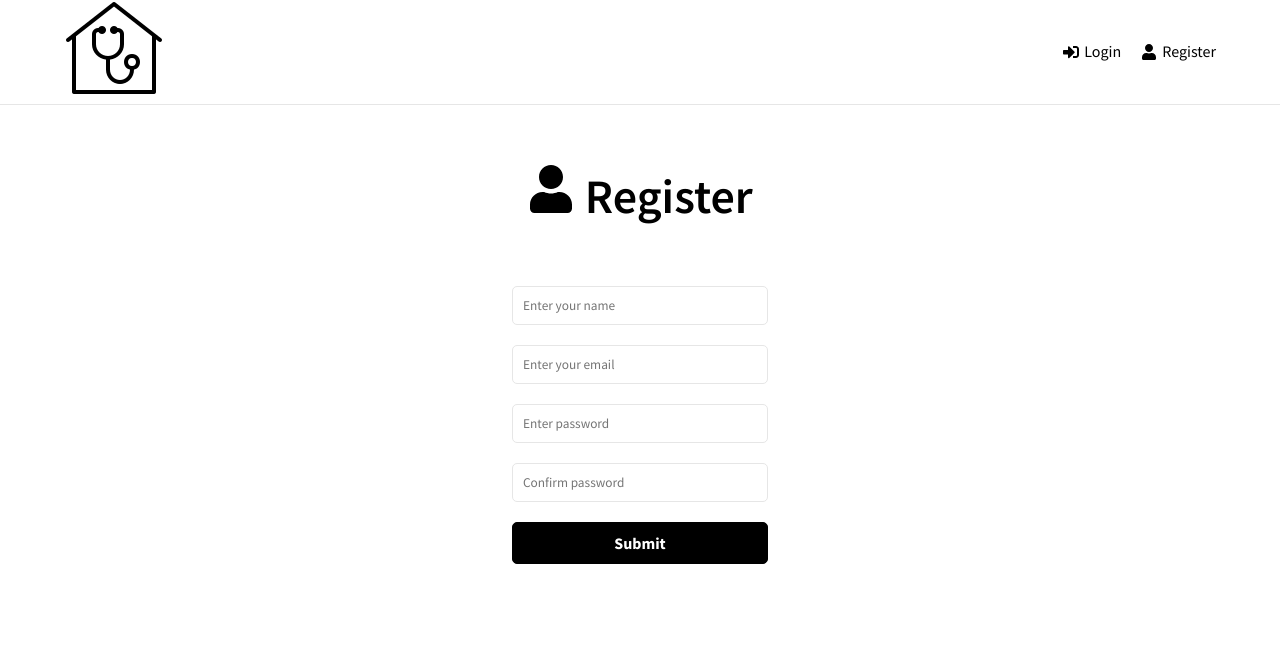
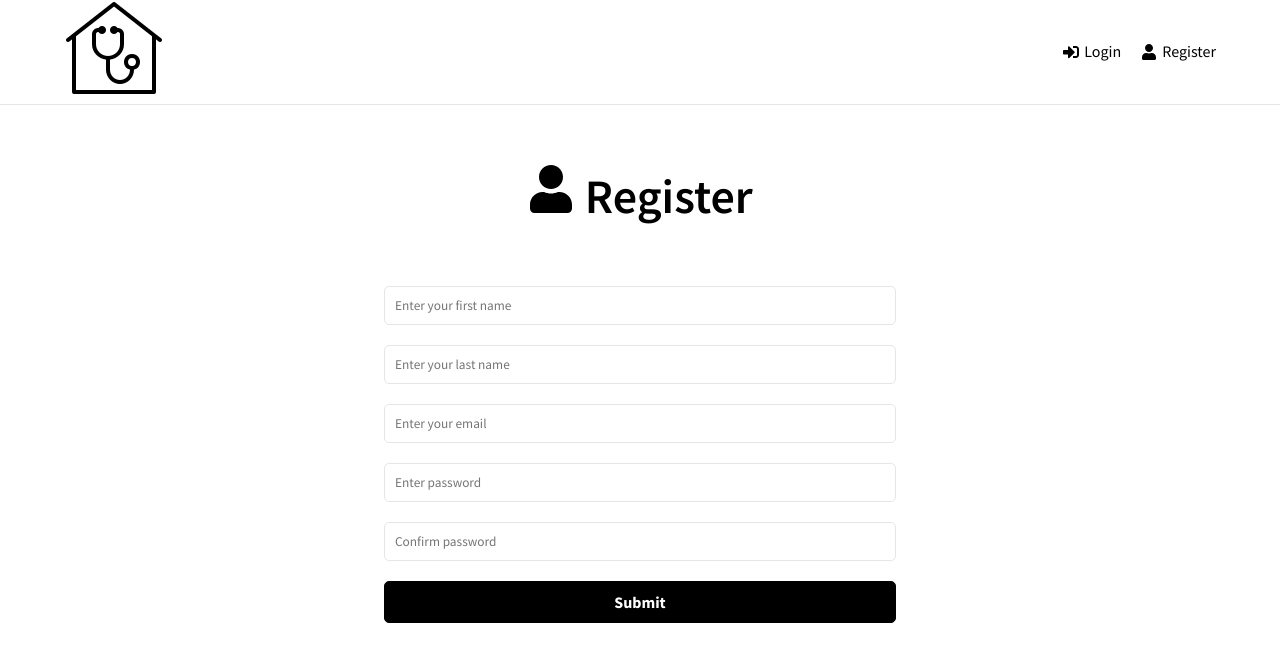
Before and after one commit to jbuyu/realdoc-admin, a React (Create React App) app: page /register in a window 1280 px wide. Shown: the top 662 px of the page. Built offline with nearby package versions, Linux system fonts and the light colour scheme.

Commit message:
fixes login logout

```diff
--- a/package.json
+++ b/package.json
@@ -16,6 +16,7 @@
     "axios": "^0.26.1",
     "react": "^17.0.2",
     "react-dom": "^17.0.2",
+    "react-hot-toast": "^2.2.0",
     "react-icons": "^4.3.1",
     "react-redux": "^7.2.6",
     "react-router-dom": "^5.2.0",
--- a/src/App.css
+++ b/src/App.css
@@ -22,3 +22,9 @@ header {
   flex-direction: column;
   width: 20%;
 }
+
+@media (max-width: 1280px) {
+  .form{
+    width:40%;
+  }
+}
--- a/src/components/features/auth/authService.js
+++ b/src/components/features/auth/authService.js
@@ -1,6 +1,6 @@
 import axios from 'axios'
 
-const API_URL = '/api/users/'
+const API_URL = 'http://localhost:5000/api/users/'
 
 // Register user
 const register = async (userData) => {
--- a/src/pages/Auth/Register.jsx
+++ b/src/pages/Auth/Register.jsx
@@ -1,19 +1,21 @@
 import { useState, useEffect } from "react";
 import { useSelector, useDispatch } from "react-redux";
 import { useHistory } from "react-router-dom";
-import { toast } from "react-toastify";
 import { FaUser } from "react-icons/fa";
 import Spinner from "../../components/Spinner";
 import { register, reset } from "../../components/features/auth/authSlice";
+import toast, { Toaster } from "react-hot-toast";
+
 function Register() {
   const [formData, setFormData] = useState({
-    name: "",
+    firstname: "",
+    lastname: "",
     email: "",
     password: "",
     password2: "",
   });
 
-  const { name, email, password, password2 } = formData;
+  const { firstname, lastname, email, password, password2 } = formData;
 
   const history = useHistory();
   const dispatch = useDispatch();
@@ -45,10 +47,23 @@ function Register() {
     e.preventDefault();
 
     if (password !== password2) {
-      toast.error("Passwords do not match");
+      console.log("no match");
+      toast.error("Passwords don't match!", {
+        // style: {
+        //   border: "1px solid #713200",
+        //   padding: "16px",
+        //   color: "#f",
+        //   backgroundColor: "#FF0",
+        // },
+        // iconTheme: {
+        //   primary: "#fff",
+        //   secondary: "#FFFAEE",
+        // },
+      });
     } else {
       const userData = {
-        name,
+        firstname,
+        lastname,
         email,
         password,
       };
@@ -75,10 +90,23 @@ function Register() {
             <input
               type="text"
               className="form-control"
-              id="name"
-              name="name"
-              value={name}
-              placeholder="Enter your name"
+              id="firstname"
+              name="firstname"
+              value={firstname}
+              placeholder="Enter your first name"
+              required
+              onChange={onChange}
+            />
+          </div>
+          <div className="form-group">
+            <input
+              type="text"
+              className="form-control"
+              id="lastname"
+              name="lastname"
+              value={lastname}
+              required
+              placeholder="Enter your last name"
               onChange={onChange}
             />
           </div>
@@ -99,6 +127,7 @@ function Register() {
               className="form-control"
               id="password"
               name="password"
+              required
               value={password}
               placeholder="Enter password"
               onChange={onChange}
@@ -110,6 +139,7 @@ function Register() {
               className="form-control"
               id="password2"
               name="password2"
+              required
               value={password2}
               placeholder="Confirm password"
               onChange={onChange}
@@ -122,6 +152,7 @@ function Register() {
           </div>
         </form>
       </section>
+      <Toaster position="bottom-right" reverseOrder={false} />
     </div>
   );
 }
```
Also changed, not shown: 1 other file (tests, documents, lock files or other folders).
